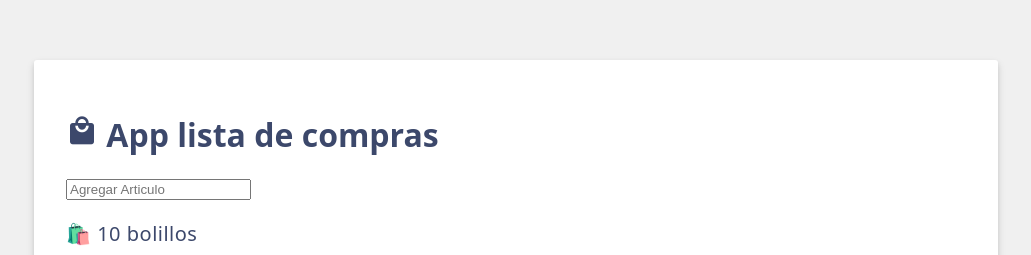
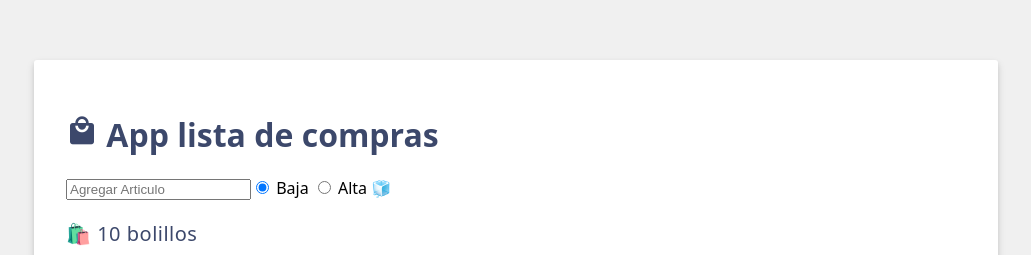
Before and after one commit to rivalcoba/DADM-2024B, a Vue app: page / in a window 1280 px wide. Shown: the part 168-423 px from the top of the page, without its empty margins (124-1155 px from the left). Built offline with nearby package versions, Linux system fonts and the light colour scheme.

Commit message:
⭐ FEAT: App.uve Add radio buttons for priority

```diff
--- a/src/App.vue
+++ b/src/App.vue
@@ -9,6 +9,7 @@
     {id:'3', label:'1 Nutella'},
   ]);
   const newItem = ref('');
+  const newItemPriority = ref('low');
 </script>
 
 <template>
@@ -17,7 +18,17 @@
     {{ header }}
   </h1>
   <input v-model="newItem" type="text"
-  placeholder="Agregar Articulo"> {{ newItem }}
+  placeholder="Agregar Articulo">
+  <!-- Radio Buttos -->
+  <label>
+    <input type="radio" value="low" v-model="newItemPriority">
+    Baja
+  </label>
+  <label>
+    <input type="radio" value="high" v-model="newItemPriority">
+    Alta
+  </label>
+  {{ newItemPriority == 'low' ? '🧊' : '🔥' }}
   <ul>
     <li v-for="item in items" :key="item.id"> 🛍️ {{ item.label }} </li>
   </ul>
```
